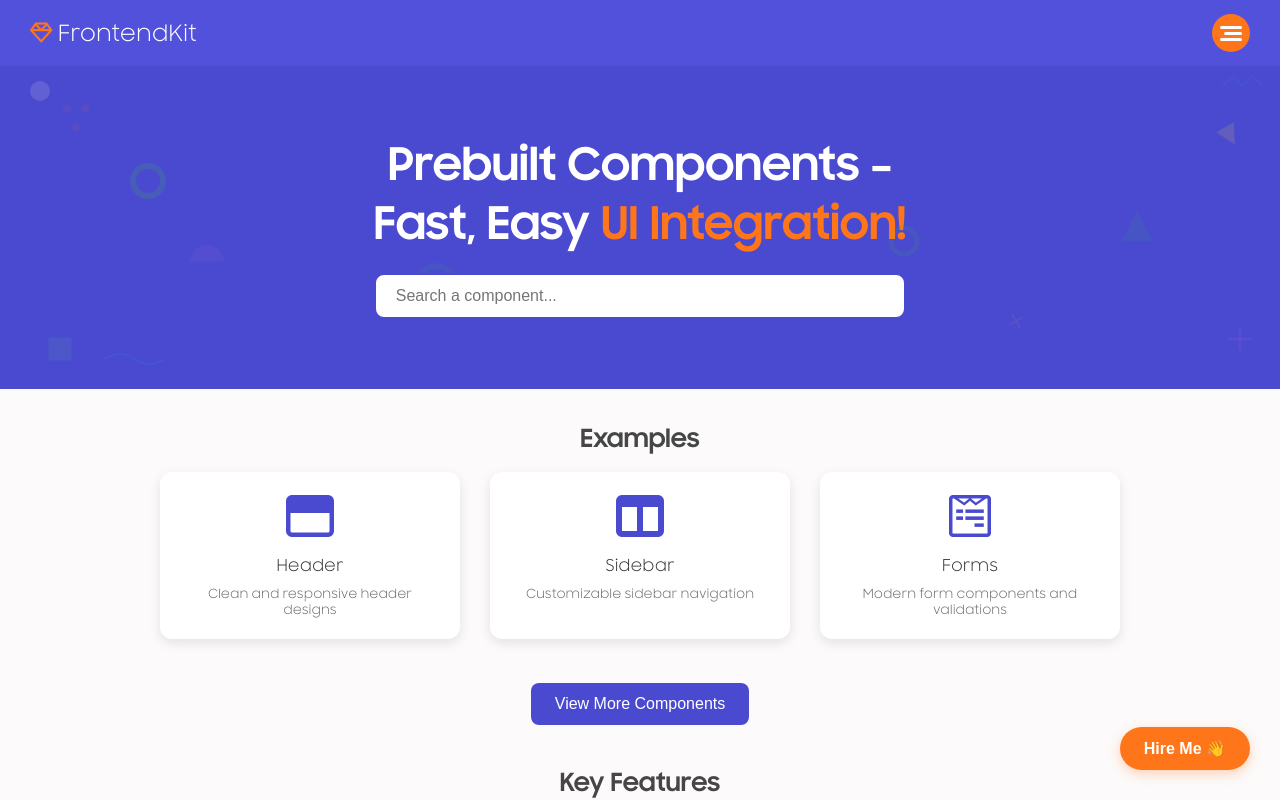
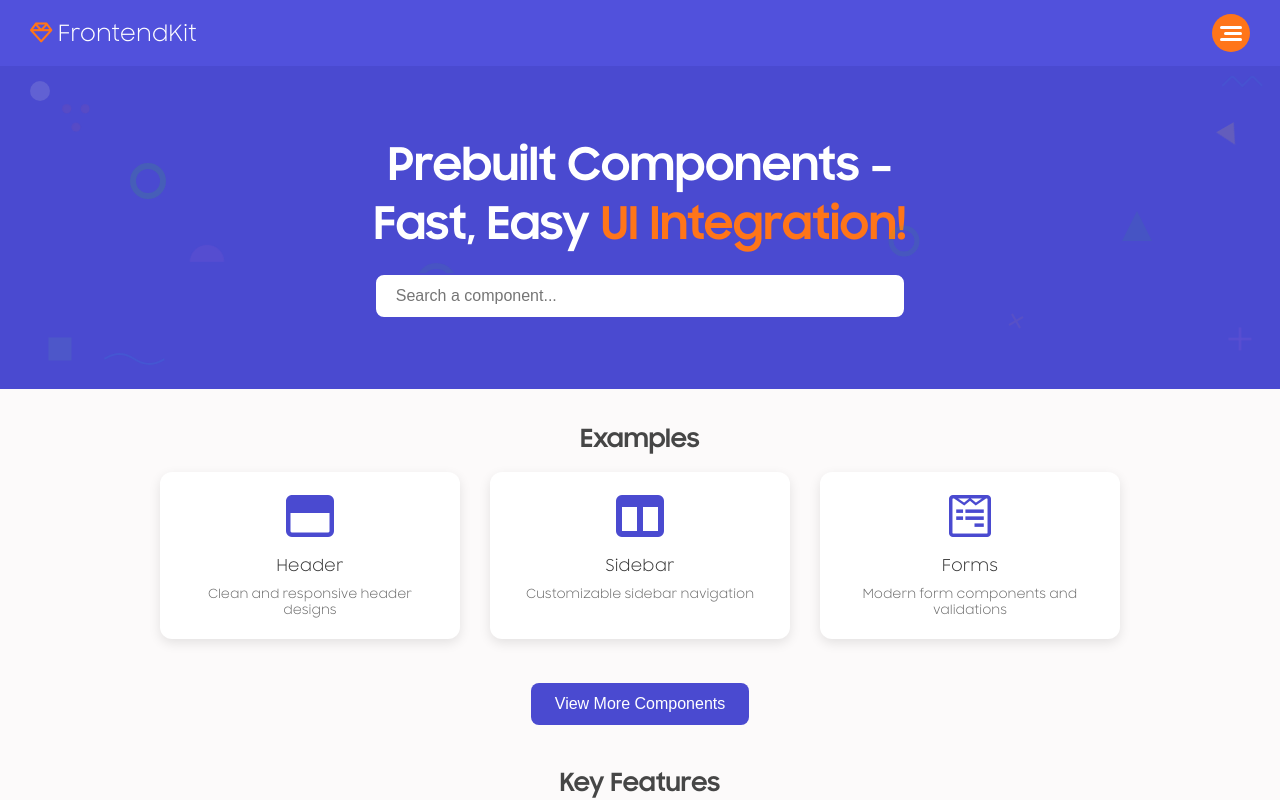
Before and after one commit to usman-ali-webdev/frontend-kit, a Vue app: page / in a window 1280 px wide. Shown: the top 800 px of the page. Built offline with nearby package versions, Linux system fonts and the light colour scheme.

Commit message:
hire me hide temporary

```diff
--- a/src/views/Home.vue
+++ b/src/views/Home.vue
@@ -144,7 +144,7 @@
     </div>
   </section>
 
-  <div class="cta-hire-me">
+  <div class="cta-hire-me" hidden>
     <button class="hire-me-btn" @click="router.push('/contact')">
       Hire Me 👋
     </button>
```
